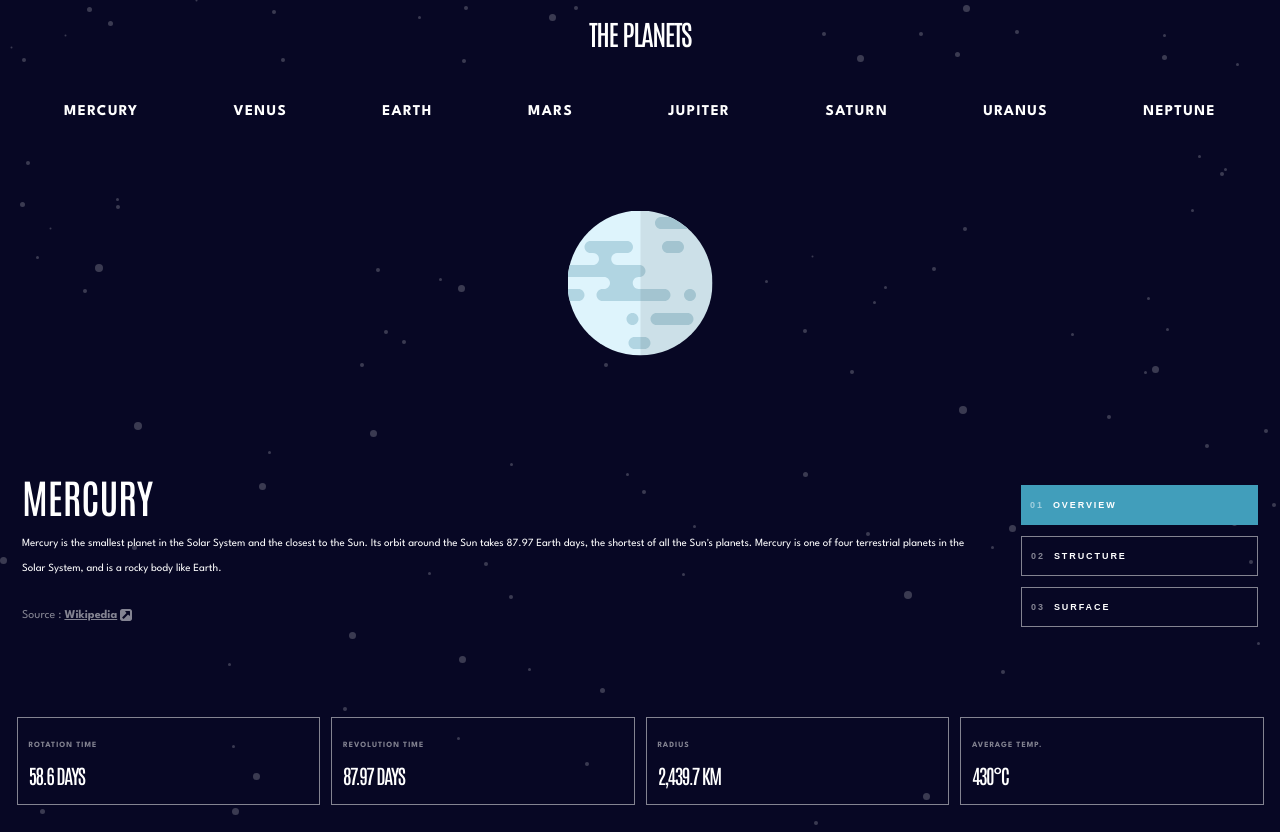
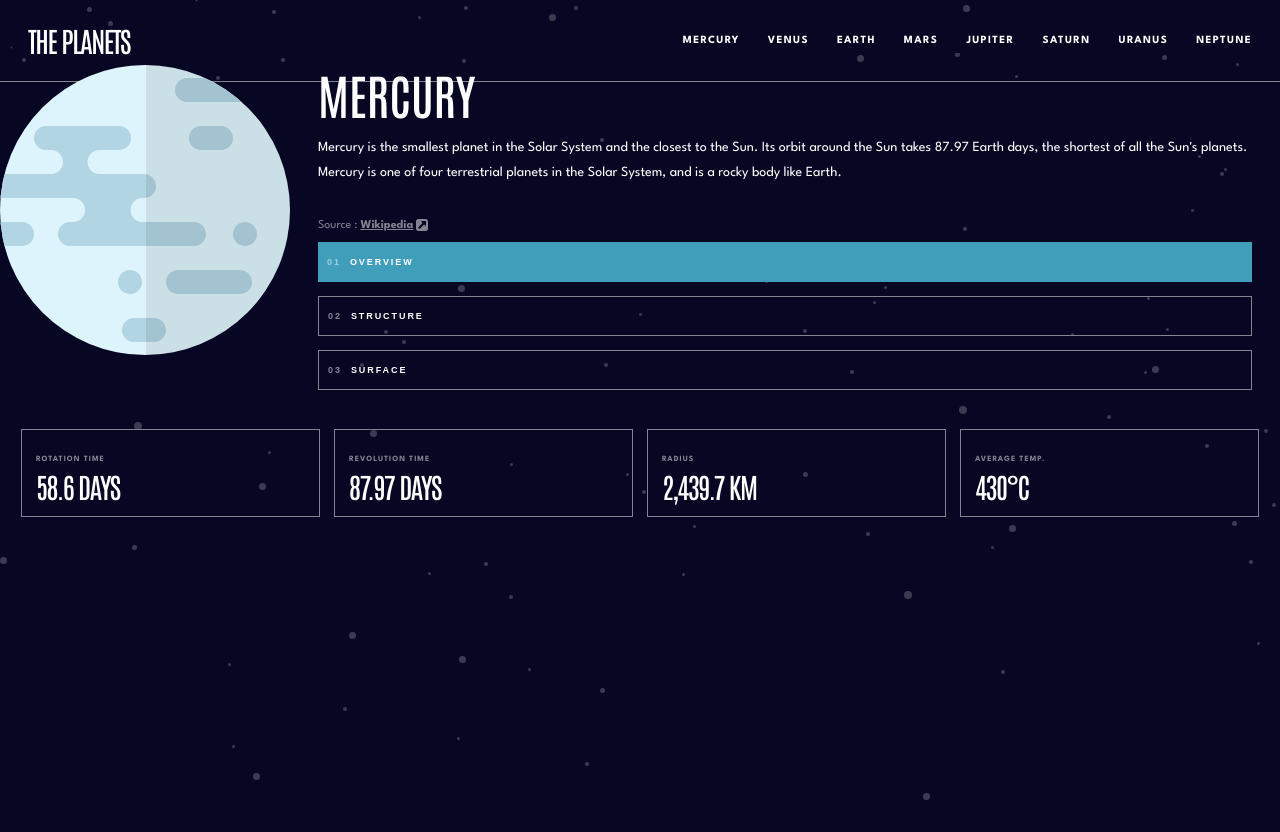
Before and after one commit to jasonkartz/planets-fact-site, a React (Create React App) app: page / in a window 1280 px wide. After the commit the page ends 800 px from the top, so only its background shows below. Built offline with nearby package versions, Linux system fonts and the light colour scheme.

Commit message:
working on desktop styles

```diff
--- a/src/App.js
+++ b/src/App.js
@@ -10,17 +10,17 @@ function App() {
   const [planetTopic, setPlanetTopic] = useState("overview");
 
   return (
-    <div className="container">
+    <>
       <header>
-        <h2>
-          <span>THE PLANETS</span>{" "}
+        <h1>
+          <span>THE PLANETS</span>
           <button
             class="mobile-menu-btn"
             onClick={() => setDisplayMenu(!displayMenu)}
           >
             <HamburgerIcon displayMenu={displayMenu} />
           </button>
-        </h2>
+        </h1>
         <nav style={{ display: displayMenu ? "block" : null }}>
           <ul>
             <li
@@ -170,7 +170,7 @@ function App() {
             )}
           </div>
           <div className="info-text">
-            <h1>{data[planet].name}</h1>
+            <h2>{data[planet].name}</h2>
             <p>{data[planet][planetTopic].content}</p>
             <cite>
               Source :{" "}
@@ -194,23 +194,23 @@ function App() {
         <section className="stats-section">
           <div className="stat-box">
             <h4>ROTATION TIME</h4>
-            <h2>{data[planet].rotation}</h2>
+            <h1>{data[planet].rotation}</h1>
           </div>
           <div className="stat-box">
             <h4>REVOLUTION TIME</h4>
-            <h2>{data[planet].revolution}</h2>
+            <h1>{data[planet].revolution}</h1>
           </div>
           <div className="stat-box">
             <h4>RADIUS</h4>
-            <h2>{data[planet].radius}</h2>
+            <h1>{data[planet].radius}</h1>
           </div>
           <div className="stat-box">
             <h4>AVERAGE TEMP.</h4>
-            <h2>{data[planet].temperature}</h2>
+            <h1>{data[planet].temperature}</h1>
           </div>
         </section>
       </main>
-    </div>
+    </>
   );
 }
 
--- a/src/index.css
+++ b/src/index.css
@@ -31,27 +31,35 @@
   box-sizing: border-box;
   margin: 0;
 }
+
 .bullet-mercury {
   background-color: var(--mercury-bullet);
 }
+
 .bullet-venus {
   background-color: var(--venus-bullet);
 }
+
 .bullet-earth {
   background-color: var(--earth-bullet);
 }
+
 .bullet-mars {
   background-color: var(--mars-bullet);
 }
+
 .bullet-jupiter {
   background-color: var(--jupiter-bullet);
 }
+
 .bullet-saturn {
   background-color: var(--saturn-bullet);
 }
+
 .bullet-uranus {
   background-color: var(--uranus-bullet);
 }
+
 .bullet-neptune {
   background-color: var(--neptune-bullet);
 }
@@ -67,24 +75,25 @@ body {
   background-color: var(--midnight-blue);
   background-image: url("../public/assets/background-stars.svg");
 }
-.container {
-  margin: auto;
-}
+
 button {
   background-color: transparent;
   border: none;
 }
+
 h1,
 h2 {
   font-family: "Antonio", "Courier New", Courier, monospace;
   font-weight: 500;
   text-transform: uppercase;
 }
-h1 {
+
+h2 {
   font-size: 40px;
 }
-h2 {
-  font-size: 20px;
+
+h1 {
+  font-size: 28px;
   letter-spacing: -1.5px;
 }
 
@@ -92,16 +101,18 @@ h3,
 h4 {
   font-weight: 700;
 }
+
 h3 {
   letter-spacing: 2.6px;
 }
+
 h4 {
   letter-spacing: 1px;
   font-size: 8px;
   color: var(--light-gray);
 }
 
-header h2 {
+header h1 {
   border-bottom: var(--border);
   padding: 0.75em;
   font-size: 28px;
@@ -110,26 +121,30 @@ header h2 {
   align-items: center;
   cursor: default;
 }
-header h2 button {
+
+header h1 button {
   background-color: transparent;
   padding: 8px 0 0 0;
 }
-header h2 button:hover {
+
+header h1 button:hover {
   cursor: pointer;
 }
+
 nav {
   display: none;
   position: absolute;
-  min-width: 100%;
   border-bottom: var(--border);
   background-color: var(--midnight-blue);
   z-index: 1;
+  width: 100%;
 }
+
 nav ul {
   list-style: none;
-  padding: 0;
   padding: 1.5em;
 }
+
 nav ul li {
   font-size: 15px;
   font-weight: bold;
@@ -140,23 +155,25 @@ nav ul li {
   gap: 1.5em;
   align-items: center;
 }
-nav ul li :last-child {
-  margin-left: auto;
-}
+
 nav ul li:last-child {
   border-bottom: none;
 }
+
 nav ul li:hover {
   cursor: pointer;
 }
+
 nav ul li:hover span {
   text-decoration: underline;
   text-decoration-thickness: 2px;
   text-underline-offset: 0.25em;
 }
+
 nav ul li:hover :last-child {
   opacity: 1;
 }
+
 .bullet {
   height: 20px;
   width: 20px;
@@ -170,6 +187,7 @@ menu {
   justify-content: space-between;
   border-bottom: var(--border);
 }
+
 menu button {
   font-size: 9px;
   font-weight: bold;
@@ -177,9 +195,11 @@ menu button {
   color: var(--light-gray);
   padding: 1em 0;
 }
+
 .menu-btn-nmbr {
   display: none;
 }
+
 .topic-btn:hover {
   cursor: pointer;
   color: white;
@@ -203,27 +223,35 @@ menu button {
 .menu-mercury {
   text-decoration-color: var(--mercury-btn);
 }
+
 .menu-venus {
   text-decoration-color: var(--venus-btn);
 }
+
 .menu-earth {
   text-decoration-color: var(--earth-btn);
 }
+
 .menu-mars {
   text-decoration-color: var(--mars-btn);
 }
+
 .menu-jupiter {
   text-decoration-color: var(--jupiter-btn);
 }
+
 .menu-saturn {
   text-decoration-color: var(--saturn-btn);
 }
+
 .menu-uranus {
   text-decoration-color: var(--uranus-btn);
 }
+
 .menu-neptune {
   text-decoration-color: var(--neptune-btn);
 }
+
 .img-planet-container {
   height: 256px;
   display: flex;
@@ -236,32 +264,39 @@ menu button {
 .img-planet {
   transform: scale(35%);
 }
+
 .img-geology {
   transform: scale(20%);
   position: absolute;
   top: 9em;
 }
+
 .info-text {
   padding: 0 2em;
   display: flex;
   flex-direction: column;
   gap: 2em;
 }
+
 cite {
   font-size: 12px;
   font-style: normal;
   color: var(--light-gray);
 }
+
 cite a {
   color: var(--light-gray);
   font-weight: bold;
 }
+
 cite:hover a {
   color: white;
 }
+
 cite:hover .source-icon {
   opacity: 1;
 }
+
 cite a:last-child :first-child {
   vertical-align: sub;
 }
@@ -272,6 +307,7 @@ cite a:last-child :first-child {
   flex-direction: column;
   gap: 1em;
 }
+
 .stat-box {
   padding: 1em;
   border: var(--border);
@@ -282,29 +318,61 @@ cite a:last-child :first-child {
 /* Tablet styles */
 
 @media (min-width: 700px) {
-  header h2 {
-    display: block;
-    border: none;
+  h2 {
+    font-size: 48px;
   }
+
+  header {
+    border-bottom: var(--border);
+    padding: 2em;
+    display: flex;
+    flex-direction: column;
+    justify-content: center;
+    align-items: stretch;
+    gap: 1.5em;
+  }
+
+  header h1 {
+    border: 0;
+    padding: 0;
+    align-self: center;
+  }
+
   nav {
-    display: block;
+    display: inline;
     position: relative;
     z-index: 0;
-    border: none;
+    border: 0;
+    width: auto;
   }
+
   nav ul {
+    padding: 0;
+    margin: 0;
     display: flex;
     justify-content: space-around;
+    width: 100%;
   }
+
   nav ul li {
+    padding: 0;
     border: none;
+    display: inline;
+    font-size: 11px;
   }
+
+  nav ul li :last-child {
+    margin: 0;
+  }
+
   .mobile-menu-btn {
     display: none;
   }
+
   .bullet {
     display: none;
   }
+
   .chevron-icon {
     display: none;
   }
@@ -312,26 +380,30 @@ cite a:last-child :first-child {
   .info-section {
     display: grid;
     grid:
-      [row1-start] "planet planet" 1fr [row1-end]
-      [row2-start] "text menu" 1fr [row2-end];
+      [row1-start] "planet planet" 1fr [row1-end] [row2-start] "text menu" 1fr [row2-end];
     justify-content: space-between;
   }
+
   .img-planet-container {
     grid-area: planet;
   }
+
   .img-planet {
     transform: scale(50%);
   }
+
   .img-geology {
     transform: scale(25%);
     position: absolute;
     top: 17em;
   }
+
   .info-text {
     grid-area: text;
     text-align: left;
     margin: auto;
   }
+
   menu {
     grid-area: menu;
     border: none;
@@ -340,17 +412,20 @@ cite a:last-child :first-child {
     gap: 1em;
     min-width: 281px;
   }
+
   menu button {
     border: var(--border);
     height: 40px;
     text-align: left;
     color: white;
   }
+
   .menu-btn-nmbr {
     display: inline;
     margin: 0 1em;
     opacity: 0.5;
   }
+
   .menu-mercury,
   .menu-venu,
   .menu-earth,
@@ -362,35 +437,45 @@ cite a:last-child :first-child {
     text-decoration: none;
     border: none;
   }
+
   .menu-mercury {
     background-color: var(--mercury-btn);
   }
+
   .menu-venus {
     background-color: var(--venus-btn);
   }
+
   .menu-earth {
     background-color: var(--earth-btn);
   }
+
   .menu-mars {
     background-color: var(--mars-btn);
   }
+
   .menu-jupiter {
     background-color: var(--jupiter-btn);
   }
+
   .menu-saturn {
     background-color: var(--saturn-btn);
   }
+
   .menu-uranus {
     background-color: var(--uranus-btn);
   }
+
   .menu-neptune {
     background-color: var(--neptune-btn);
   }
+
   .stats-section {
     display: grid;
     grid: 1fr / 1fr 1fr 1fr 1fr;
     gap: 1em;
   }
+
   .stat-box {
     flex-direction: column;
     justify-content: space-evenly;
@@ -399,3 +484,37 @@ cite a:last-child :first-child {
     padding: 1em;
   }
 }
+
+/* Desktop styles */
+
+@media (min-width: 1000px) {
+  body {
+    font-size: 14px;
+  }
+
+  header {
+    flex-direction: row;
+    justify-content: space-between;
+  }
+
+  nav ul {
+    gap: 2em;
+  }
+
+  .info-section {
+    display: grid;
+    grid:
+      [row1-start] "planet text" 1fr [row1-end] [row2-start] "planet menu" 1fr [row2-end];
+    justify-content: space-between;
+  }
+
+  .img-planet {
+    transform: scale(100%);
+  }
+
+  .img-geology {
+    transform: scale(50%);
+    position: absolute;
+    top: 10em;
+  }
+}
```
